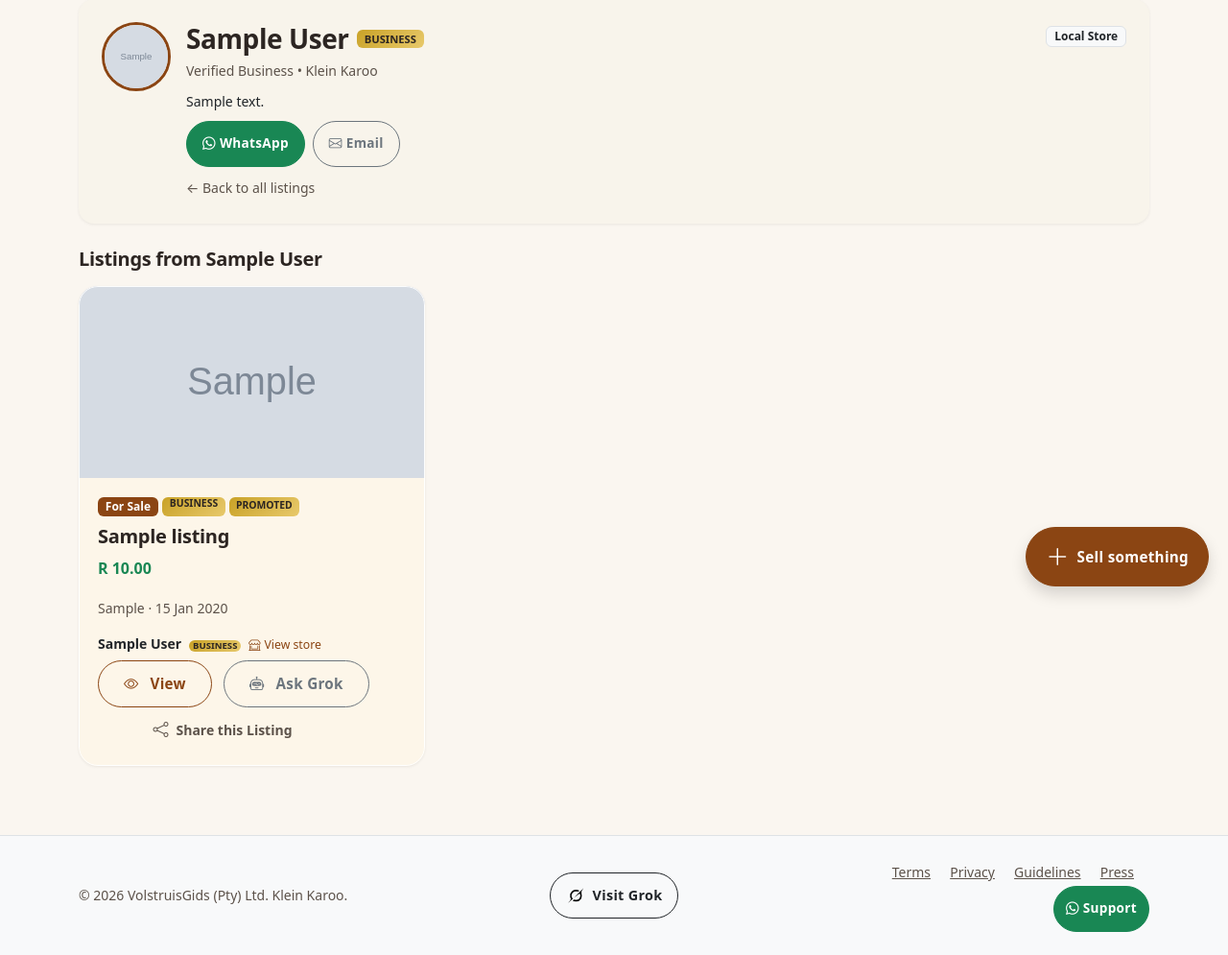
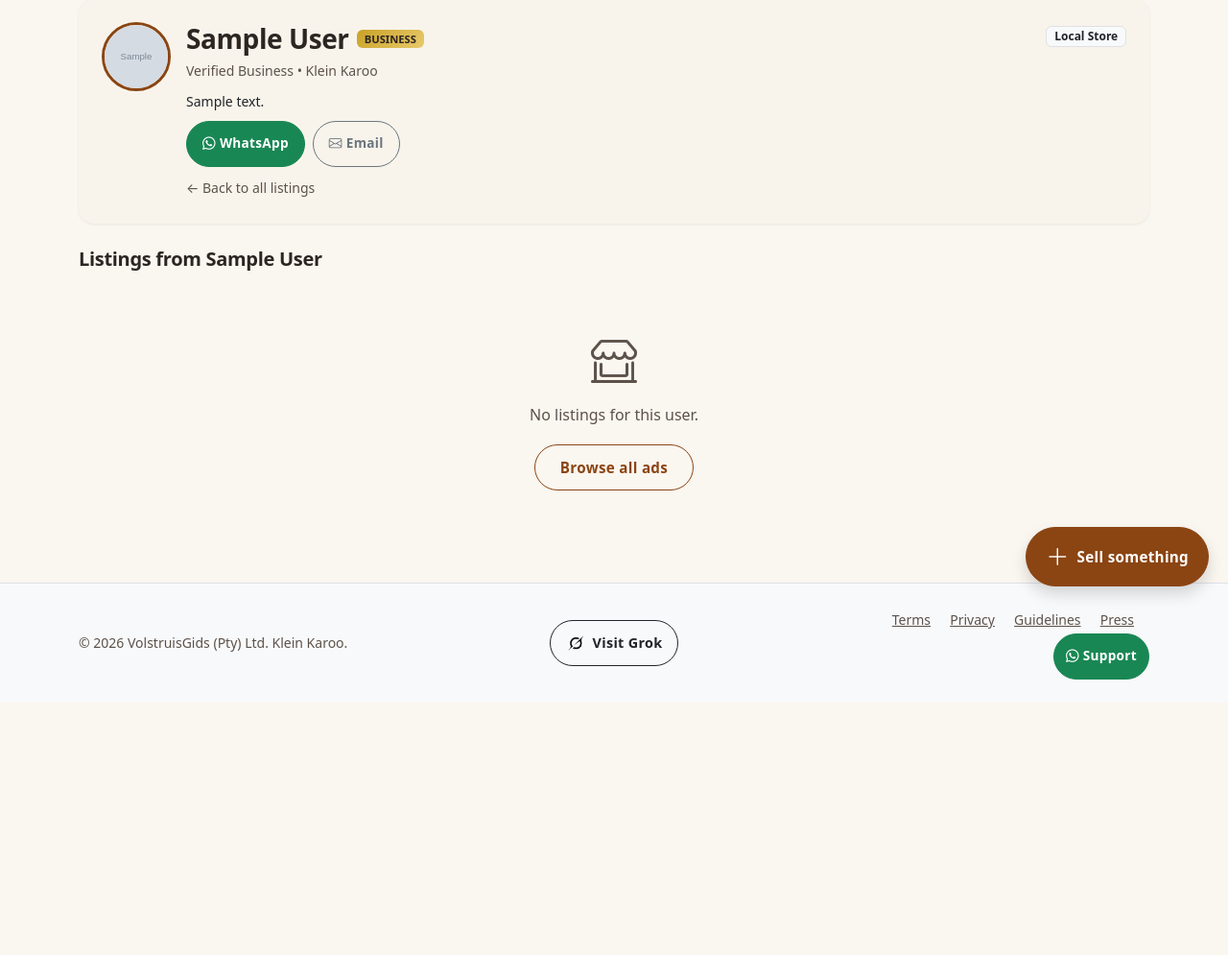
Before and after one commit to MarketExpander99/VolstruisGids, a Flask app: a page that uses app/templates/base.html in a window 1280 px wide. Shown: the part 109-1104 px from the top of the page at 96% size. After the commit the page ends 817 px from the top, so only its background shows below. Run offline with Flask 3, Linux system fonts and the light colour scheme; tables that the repository leaves empty hold one stand-in row (values such as "Sample post"); grey boxes marked "Sample" are stand-in pictures.

Commit message:
lastupdate_nextis_mail

```diff
--- a/app/blueprints/main/routes.py
+++ b/app/blueprints/main/routes.py
@@ -601,12 +601,13 @@
 # Business Storefront (VOL-UI-STOREFRONT-ROBUST-2026-06-23)
 # Never 404 on "View Store" clicks. Gracefully handles @prefix/case/whitespace
 # variations from links or prod/dev data drift. Redirects + flash for bad cases.
-# Keeps full active listings (no 7-day limit) for valid business accounts.
+# Public storefront only shows currently fresh (non-expired) + active listings
+# using the same 7-day freshness rule as homepage/directory.
 # ============================================================
 @main_bp.route('/store/<string:username>')
 def business_storefront(username):
     """Robust public storefront. Handles username formatting drift.
-    /store/valid-business -> storefront
+    /store/valid-business -> storefront (only fresh/non-expired + active listings)
     /store/malformed or non-business -> flash + redirect (directory or home)
     """
     # Clean input (strip @, whitespace)
@@ -631,15 +632,20 @@
         flash("This profile belongs to a personal seller. Businesses have dedicated storefronts.", "info")
         return redirect(url_for('main.index'))
 
-    # Fetch ALL active listings for storefront (discovery feeds use 7-day freshness;
-    # a store should display the business's current active offerings).
+    # Public storefront: only non-expired (fresh within 7 days) + is_active=True listings.
+    # This ensures "View Store" never shows stale/expired ads (matches homepage, directory counts, etc.).
+    seven_days_ago = datetime.utcnow() - timedelta(days=7)
+    # Use full freshness (refreshed_at preferred for reposts per v1.2) to match is_expired semantics
+    freshness = func.coalesce(Listing.refreshed_at, Listing.last_reposted_at, Listing.created_at)
+
     active_listings = (Listing.query
         .options(joinedload(Listing.user))
         .filter(
             Listing.user_id == user.id,
             Listing.is_active == True,
+            freshness >= seven_days_ago,
         )
-        .order_by(Listing.is_promoted.desc(), Listing.created_at.desc())
+        .order_by(Listing.is_promoted.desc(), freshness.desc())
         .all())
 
     return render_template('main/business_storefront.html',
--- a/app/static/css/custom.css
+++ b/app/static/css/custom.css
@@ -802,6 +802,7 @@
   border-radius: 16px;
   box-shadow: 0 1px 4px rgba(44, 37, 34, 0.06);
   border: 1px solid #EDE4D6;
+  overflow: hidden;
 }
 
 .message-row {
@@ -902,6 +903,7 @@
   .message-row {
     margin-bottom: 8px;
   }
+  #message-thread { max-height: 300px; min-height: 180px; }
 }
 
 /* Optional subtle date separator for flow (used if added in template) */
```
